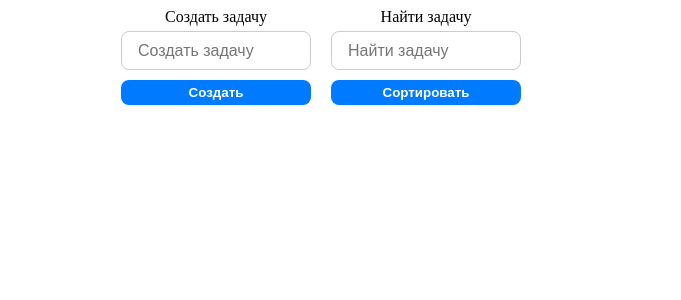
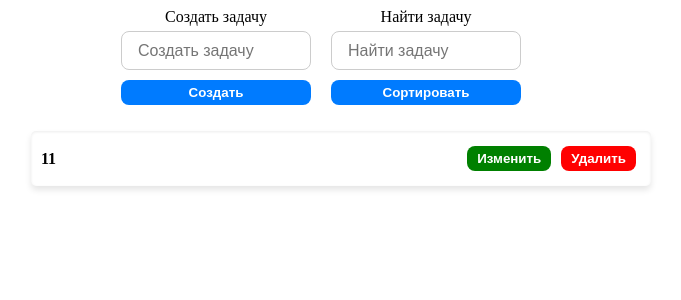
Before and after one commit to OlegBuyan/ToDoos, a React (Vite) app: page / in a window 1280 px wide. Shown: the top 300 px of the page, without its empty margins (319-1000 px from the left). Built offline with nearby package versions, Linux system fonts and the light colour scheme; data requests are answered from the project's data file.

Commit message:
json-serve_final_version

```diff
--- a/src/components/form/formLayout.jsx
+++ b/src/components/form/formLayout.jsx
@@ -15,6 +15,7 @@ export const FormLayout = ({
       <form className={styles.form} onSubmit={onSubmit}>
         <div className={styles.container}>
           <Input
+            required
             htmlFor={"createFiled"}
             placeholder={"Создать задачу"}
             type="text"
--- a/src/components/list/todolistLayout.jsx
+++ b/src/components/list/todolistLayout.jsx
@@ -22,7 +22,11 @@ export const TodolistLayout = ({
               >
                 {"Изменить"}
               </Button>
-              <Button className={styles.red} onClick={() => onClick(id)}>
+              <Button
+                className={styles.red}
+                disabled={isLoading}
+                onClick={() => onClick(id)}
+              >
                 {"Удалить"}
               </Button>
             </div>
--- a/src/components/shared/components/button.jsx
+++ b/src/components/shared/components/button.jsx
@@ -1,8 +1,9 @@
 import styles from "./component.module.css";
 import clsx from "clsx";
-export const Button = ({ type, children, onClick, className }) => {
+export const Button = ({ type, children, onClick, className, disabled }) => {
   return (
     <button
+      disabled={disabled}
       className={clsx(styles.sharedBtn, className)}
       type={type}
       onClick={onClick}
--- a/src/components/shared/components/input.jsx
+++ b/src/components/shared/components/input.jsx
@@ -9,12 +9,14 @@ export const Input = ({
   onChange,
   children,
   className,
+  required,
   placeholder,
 }) => {
   return (
     <>
       <label htmlFor={htmlFor}>{children}</label>
       <input
+        required={required}
         placeholder={placeholder}
         className={clsx(styles.sharedInput, className)}
         type={type}
--- a/src/data/db.json
+++ b/src/data/db.json
@@ -1,3 +1,10 @@
 {
-  "todoos": []
+  "todoos": [
+    {
+      "userId": 10,
+      "title": "11",
+      "completed": false,
+      "id": 1
+    }
+  ]
 }
--- a/src/utils/createTask.js
+++ b/src/utils/createTask.js
@@ -15,8 +15,8 @@ export const creatNewTask = (refreshTask, setRefreshTask, task) => {
       }
       res.json();
     })
-    .then((res) => {
-      console.log("Задача добавлена", res);
+    .then(() => {
+      console.log("Задача добавлена");
       setRefreshTask(!refreshTask);
     })
     .catch((error) => console.error(error));
```
